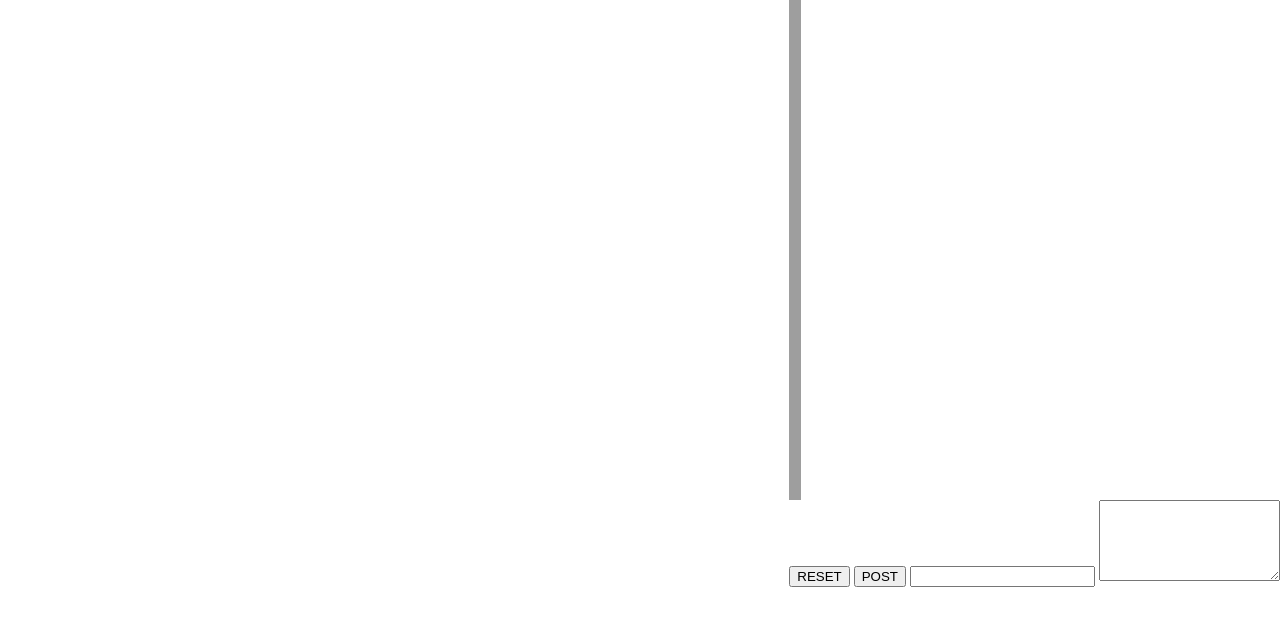
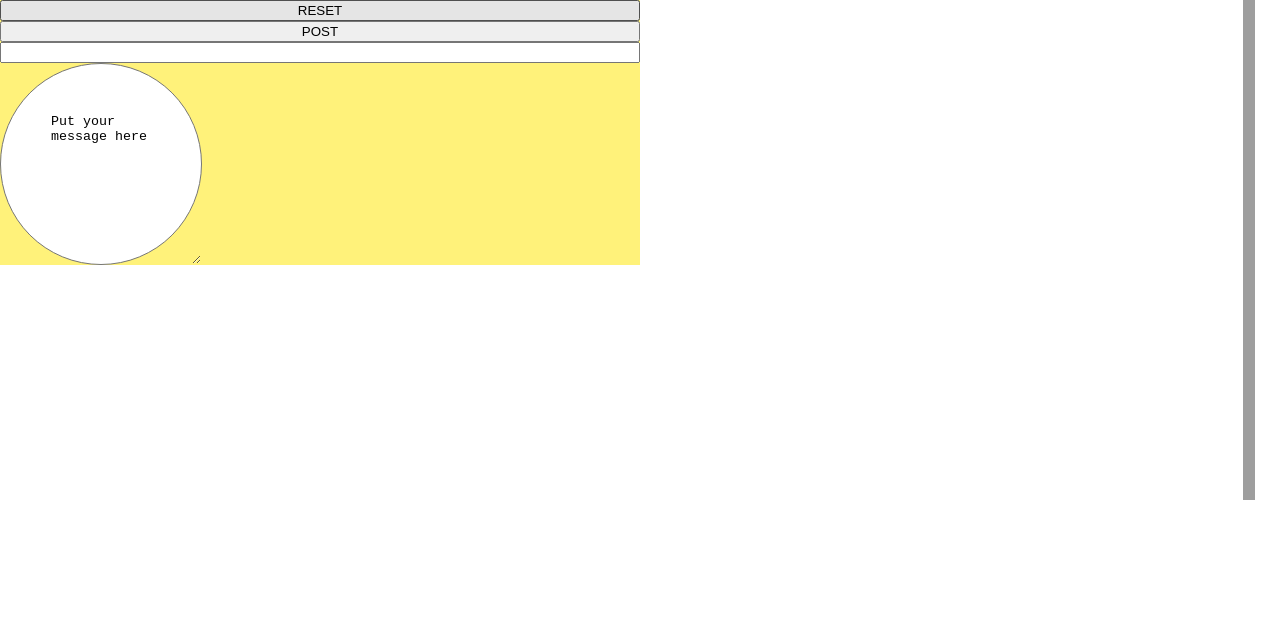
Before and after one commit to fac20/Week4-DGHP-Project, a website: page main.html in a window 1280 px wide. Drawn offline with Linux system fonts and the light colour scheme; grey boxes are pictures that could not be loaded.

Commit message:
feat: inital styling to bulb
Co-authored-by: Rihards <rihards.jukna@gmail.com>

Relates #9

```diff
--- a/main.html
+++ b/main.html
@@ -16,7 +16,9 @@
         </button>
         <button type="submit" class="thread-button" id="submit">POST</button>
         <input type="text" class="thread-button" id="title-input" required />
-        <textarea rows="5" cols="20" id="message"></textarea>
+        <textarea rows="5" cols="20" id="message">
+Put your message here</textarea
+        >
       </form>
     </header>
     <main></main>
--- a/style.css
+++ b/style.css
@@ -1,25 +1,47 @@
+:root {
+  --background-color: hsl(207, 8%, 21%);
+  --bulb-color: hsl(54, 100%, 74%);
+}
+
 body {
-  display: flex;
-  justify-content: flex-end;
   margin: 0;
 }
 
+/* CSS for landing page background colour */
 .dark-background {
-  background-color: #31363a;
+  background-color: var(--background-color);
 }
 
 .rope {
-  display: block;
+  position: fixed;
   background-image: url("http://2.bp.blogspot.com/-FyWPRgTpb9U/Um2Fj3sl6pI/AAAAAAAAQhI/QAhIuF2nCLA/s1600/Rope-seamless-tiling-patterns-1.jpg");
   background-size: cover;
   width: 10px;
   height: 500px;
-  margin-right: 50px;
   border: none;
   cursor: pointer;
+  right: 25px;
+  top: 0;
 }
 
+/* transition is buggy index.HTML */
 .rope:hover {
   height: 600px;
   transition: 1s;
 }
+
+form {
+  width: 50%;
+  display: flex;
+  flex-direction: column;
+  background-color: var(--bulb-color);
+}
+
+textarea {
+  width: 100px;
+  height: 100px;
+  padding: 50px;
+  border-radius: 50%;
+}
+
+/* create medai querie. for rope on large screen to be more centered. */
```
